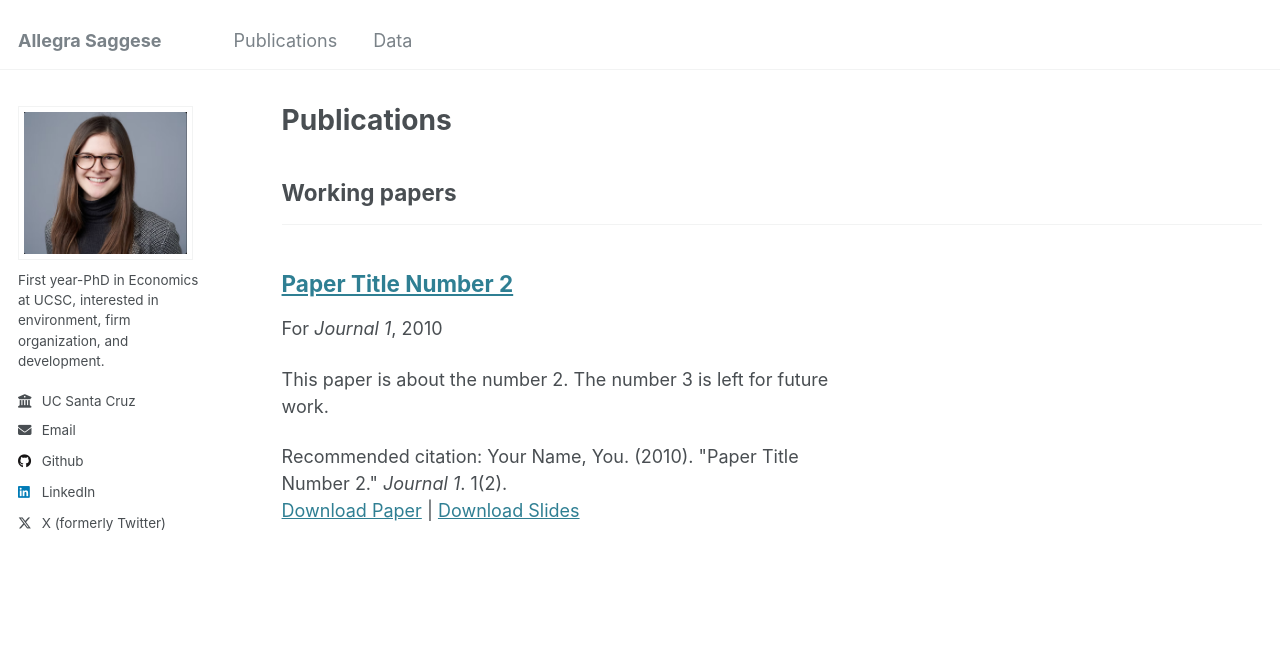
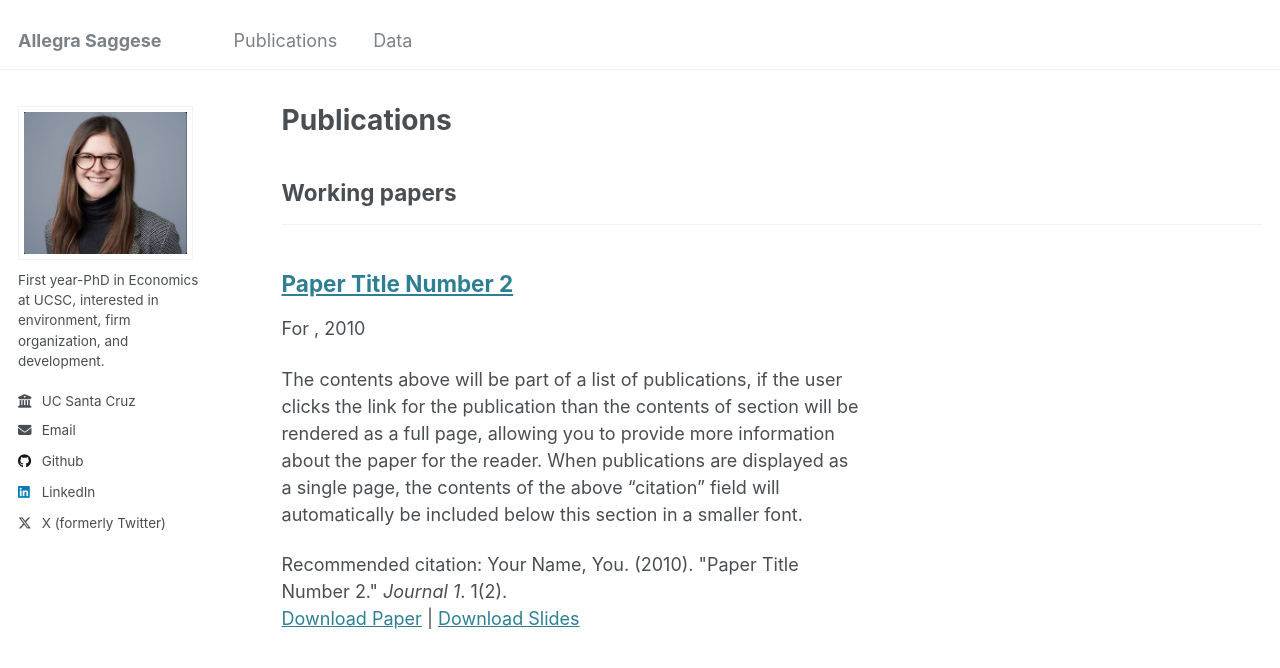
Before and after one commit to allegra-saggese-econ/allegra-saggese-econ.github.io, a Jekyll site: the page built from _pages/publications.html, in a window 1280 px wide. Shown: the top 668 px of the page. Built offline with Jekyll 4.4.1, drawn with Linux system fonts in a browser that asks for light colours.

Commit message:
updated template paper as example

```diff
--- a/_publications/2010-10-01-paper-title-number-2.md
+++ b/_publications/2010-10-01-paper-title-number-2.md
@@ -1,14 +1,12 @@
 ---
 title: "Paper Title Number 2"
+citation: 'Your Name, You. (2010). &quot;Paper Title Number 2.&quot; <i>Journal 1</i>. 1(2).'
 collection: publications
 category: manuscripts
-permalink: /publication/2010-10-01-paper-title-number-2
-excerpt: 'This paper is about the number 2. The number 3 is left for future work.'
-date: 2010-10-01
-venue: 'Journal 1'
+description: 'This paper is about the number 2. The number 3 is left for future work.'
 slidesurl: 'http://academicpages.github.io/files/slides2.pdf'
 paperurl: 'http://academicpages.github.io/files/paper2.pdf'
-citation: 'Your Name, You. (2010). &quot;Paper Title Number 2.&quot; <i>Journal 1</i>. 1(2).'
+layout: single
 ---
 
 The contents above will be part of a list of publications, if the user clicks the link for the publication than the contents of section will be rendered as a full page, allowing you to provide more information about the paper for the reader. When publications are displayed as a single page, the contents of the above "citation" field will automatically be included below this section in a smaller font.
```
